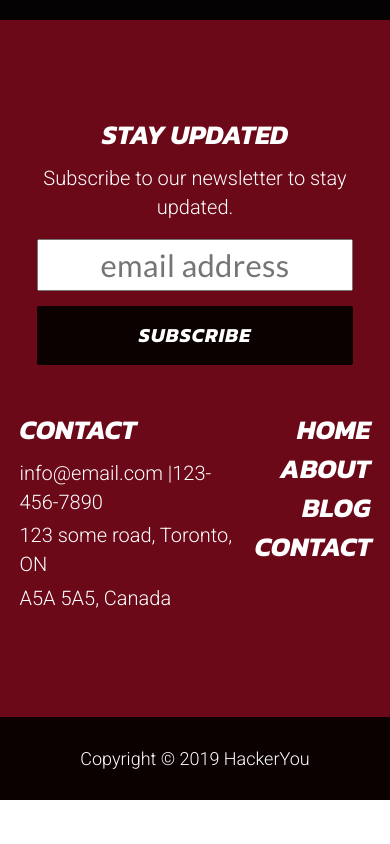
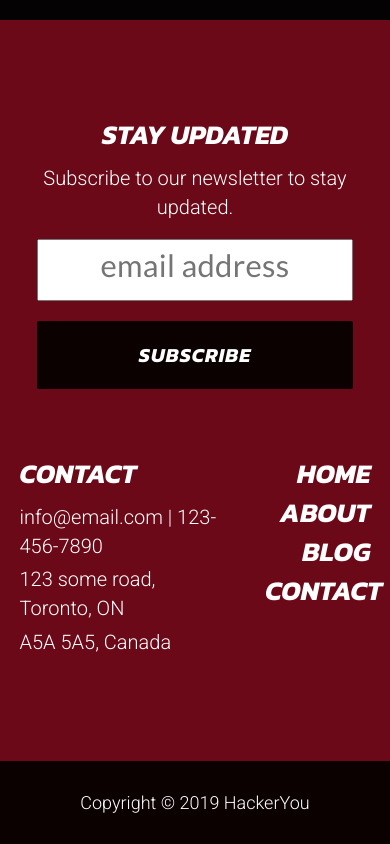
Before and after one commit to JellyB1/angelica-chung-project-one, a plain HTML site: page index.html in a window 390 px wide. Shown: the part 3836-4680 px from the top of the page. Before the commit the page ends 4636 px from the top, so only its background shows below. Drawn offline with Linux system fonts and the light colour scheme.

Commit message:
Finished up MQ's for page; adjusted alignment of form input and form button

```diff
--- a/index.html
+++ b/index.html
@@ -178,13 +178,13 @@
 					<h3>Stay updated</h3>
 					<p>Subscribe to our newsletter to stay updated.</p>
 					<label for="email"></label>
-					<input type="text" class="email" placeholder="email address" />
+					<input type="email" class="email" placeholder="email address" />
 					<button>Subscribe</button>
 				</form>
 				<section class="address">
 					<h3>Contact</h3>
 					<p>
-						info@email.com |123-456-7890
+						info@email.com | 123-456-7890
 					</p>
 					<p>
 						123 some road, Toronto, ON
--- a/styles/styles.css
+++ b/styles/styles.css
@@ -307,14 +307,23 @@ footer nav {
 .footer-nav h3 {
 	margin-bottom: 10px;
 }
-footer input {
+
+
+.address {
+	margin-left: 10%;
+}
+
+footer form {
+	width: 40%;
+}
+footer input[type="email"] {
 	text-transform: none;
 	line-height: 3.16rem;
 	font-size: 3.1rem;
 	letter-spacing: 0.3px;
 	font-family: "Lato", sans-serif;
 	margin-top: 10px;
-	padding: 5px 10px;
+	padding: 5px 10px 15px;
 }
 footer p {
 	margin: 2% 0;
@@ -330,7 +339,9 @@ footer a:focus {
 form button {
 	background: #0B0101;
 	padding: 15px 20px;
-	margin: 0;
+	margin: 0px;
+	margin-bottom: 20px;
+	line-height: 3.8rem;
 }
 
 .copyright {
@@ -350,7 +361,19 @@ form button {
 /* End footer styling */
 
 /* Start media queries */
+@media (max-width: 1200px) {
 
+	footer form {
+		text-align: center;
+	}
+	form button,
+	form input[type="email"] {
+		width: 100%;
+	}
+	form button {
+		margin-top: 20px;
+	}
+}
 @media (max-width: 990px) {
 
 	h1 {
@@ -384,21 +407,22 @@ form button {
 	footer form {
 		float: none;
 		width: 100%;
-		text-align: center;
 		margin-bottom: 50px;
 	}
-
+	.address {
+		width: 60%;
+		margin-left: 0px;
+	}
 }
 
 @media (max-width: 890px) {
+
 	.news-articles .square-image:last-child {
 		display: none;
 	}
-
 	.image-container-flex .square-image:nth-child(2) {
 		margin: 0px;
 		margin-left: 30px;
-
 	}
 	.square-image {
 		margin-bottom: 40px;
@@ -433,11 +457,10 @@ form button {
 	.night-drive-section article {
 		margin-bottom: 50px;
 	}
-
-
 }
 
 @media (max-width: 768px) {
+
 	h1 {
 		font-size: 6rem;
 		line-height: 6rem;
@@ -454,6 +477,7 @@ form button {
 		font-size: 1.8rem;
 		line-height: 2.1rem;
 	}
+
 	.about-section {
 		padding: 50px 0px;
 	}
@@ -461,17 +485,17 @@ form button {
 		display: block;
 		width: 100%;
 	}
-
 	.about-section li:nth-child(2) {
 		margin: 30px auto;
 	}
-	footer form input[type="text"],
+
+	footer form input[type="email"],
 	footer form button {
 		text-align: center;
 		width: 90%;
 	}
-	footer form button {
-		margin-top: 15px;
+	.footer-nav {
+		width: 30%;
 	}
 }
 
@@ -495,10 +519,10 @@ form button {
 		line-height: auto;
 		font-size: 3.5rem;
 	}
-	.address {
+	/* .address {
 		width: 62%;
 	}
 	.footer-nav {
 		width: 33%;
-	}
+	} */
 }
```
